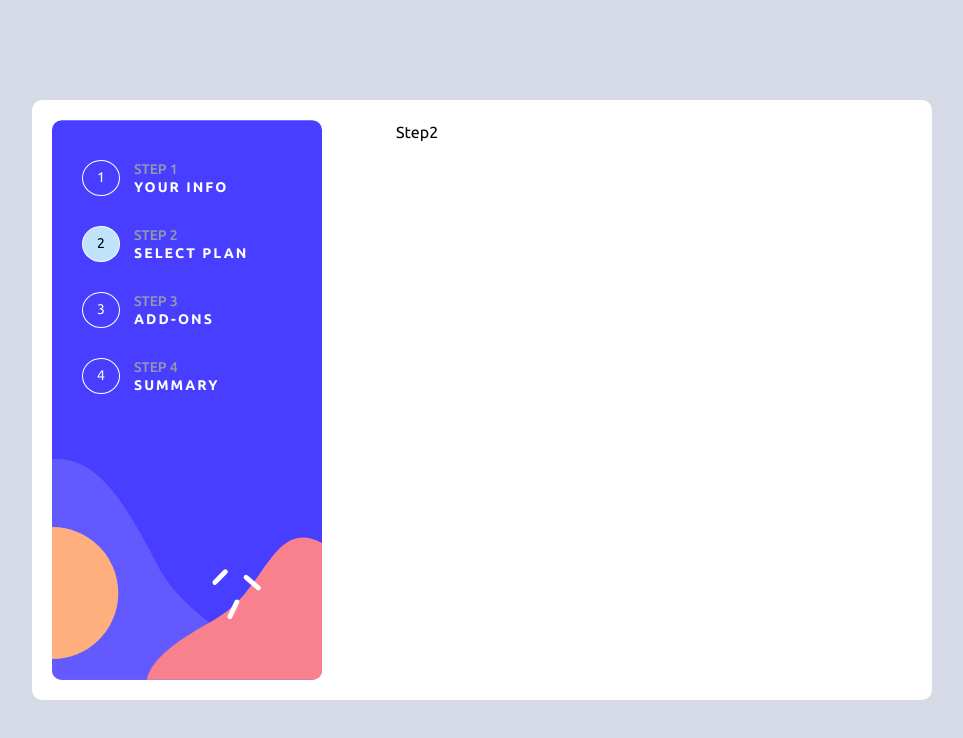
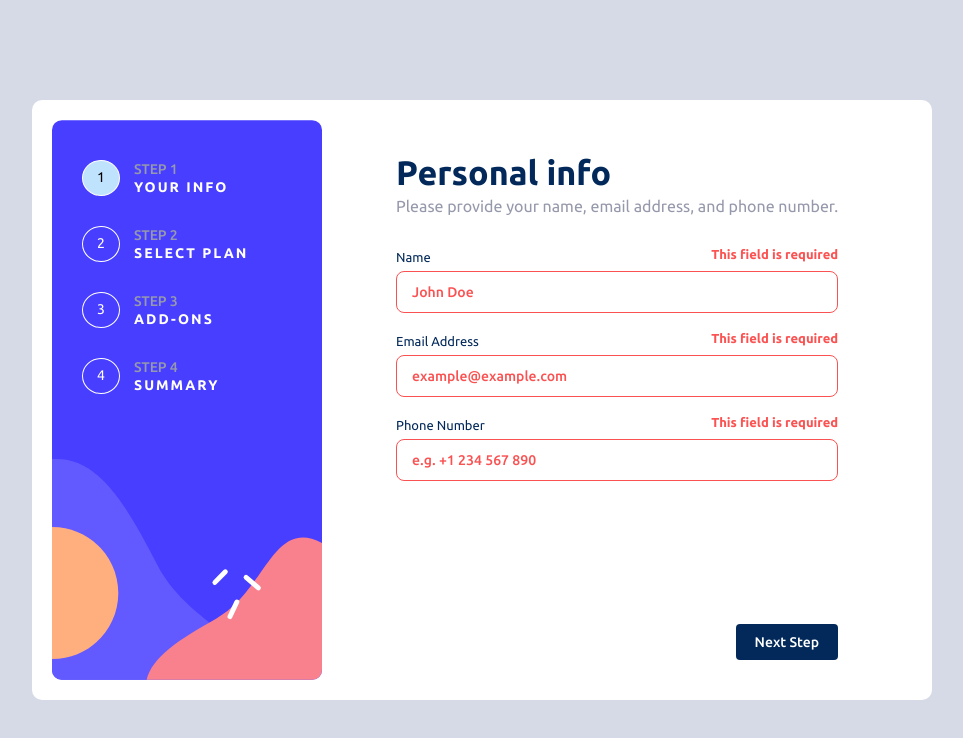
Before and after one commit to lucasfeklein/multistep-form, a React (Vite) app: page / in a window 1280 px wide. Both pictures are taken after a click on the button "Next Step". Shown: the top 738 px of the page, without its empty margins (158-1121 px from the left). Built offline with nearby package versions, Linux system fonts and the light colour scheme.

Commit message:
first step for desktop working

```diff
--- a/src/App.jsx
+++ b/src/App.jsx
@@ -5,6 +5,14 @@ import { steps } from "./utils/variables";
 
 function App() {
   const [activeStep, setActiveStep] = useState(1);
+  const [formData, setFormData] = useState({ email: "", phone: "", name: "" });
+
+  const handleFormData = (e) => {
+    setFormData((prevData) => ({
+      ...prevData,
+      [e.target.name]: e.target.value,
+    }));
+  };
 
   const handleClick = (step) => {
     setActiveStep(step);
@@ -24,7 +32,13 @@ function App() {
         ))}
       </div>
       <div className="plan-container">
-        {activeStep === 1 && <Step1 handleClick={handleClick} />}
+        {activeStep === 1 && (
+          <Step1
+            handleClick={handleClick}
+            handleFormData={handleFormData}
+            {...formData}
+          />
+        )}
         {activeStep === 2 && <Step2 handleClick={handleClick} />}
         {activeStep === 3 && <Step3 handleClick={handleClick} />}
         {activeStep === 4 && <Step4 handleClick={handleClick} />}
--- a/src/components/Step1/Step1.jsx
+++ b/src/components/Step1/Step1.jsx
@@ -1,41 +1,103 @@
 import { Box, Button, Text, TextInput, Title } from "@mantine/core";
+import React, { useState } from "react";
 import classes from "./Step1.module.css";
 
-const Step1 = ({ handleClick }) => {
+const Step1 = ({ handleClick, handleFormData }) => {
+  const [formData, setFormData] = useState({
+    name: "",
+    email: "",
+    phone: "",
+  });
+
+  const [formErrors, setFormErrors] = useState({
+    name: false,
+    email: false,
+    phone: false,
+  });
+
+  const handleInputChange = (e) => {
+    const { name, value } = e.target;
+    setFormData({ ...formData, [name]: value });
+  };
+
   const handleNextStepClick = () => {
+    // Validate the form before proceeding to the next step
+    const newFormErrors = {};
+    if (!formData.name) {
+      newFormErrors.name = true;
+    }
+    if (!formData.email) {
+      newFormErrors.email = true;
+    }
+    if (!formData.phone) {
+      newFormErrors.phone = true;
+    }
+
+    // If there are errors, set them in the formErrors state
+    if (Object.keys(newFormErrors).length > 0) {
+      setFormErrors(newFormErrors);
+    } else {
       handleClick(2);
+    }
   };
 
   return (
     <Box className={classes.container}>
       <Box>
         <Title style={{ color: "hsl(213, 96%, 18%)" }}>Personal info</Title>
-        <Text color="hsl(231, 11%, 63%)">
-          Please provide your name, email address and phone number.
+        <Text style={{ color: "hsl(231, 11%, 63%)" }}>
+          Please provide your name, email address, and phone number.
         </Text>
+        <div style={{ position: "relative" }}>
           <TextInput
             mt={25}
+            name="name"
+            value={formData.name}
+            onChange={handleInputChange}
             classNames={{ label: classes.label, input: classes.input }}
             label="Name"
             placeholder="John Doe"
             type="text"
+            error={formErrors.name} // Set the error prop
           />
+          {formErrors.name && (
+            <Box className={classes.error_message}>This field is required</Box>
+          )}
+        </div>
+        <div style={{ position: "relative" }}>
           <TextInput
             mt={15}
+            name="email"
+            value={formData.email}
+            onChange={handleInputChange}
             classNames={{ label: classes.label, input: classes.input }}
             label="Email Address"
             placeholder="example@example.com"
             type="email"
+            error={formErrors.email} // Set the error prop
           />
-
+          {formErrors.email && (
+            <Box className={classes.error_message}>This field is required</Box>
+          )}
+        </div>
+        <div style={{ position: "relative" }}>
           <TextInput
             mt={15}
+            name="phone"
+            value={formData.phone}
+            onChange={handleInputChange}
             classNames={{ label: classes.label, input: classes.input }}
             label="Phone Number"
             placeholder="e.g. +1 234 567 890"
             type="text"
+            error={formErrors.phone} // Set the error prop
           />
+          {formErrors.phone && (
+            <Box className={classes.error_message}>This field is required</Box>
+          )}
+        </div>
       </Box>
+
       <Button onClick={handleNextStepClick} className={classes.button} mb={20}>
         Next Step
       </Button>
--- a/src/components/Step1/Step1.module.css
+++ b/src/components/Step1/Step1.module.css
@@ -33,3 +33,12 @@
 .button:hover {
   background-color: hsl(213, 96%, 27%);
 }
+
+.error_message {
+  position: absolute;
+  top: 0;
+  right: 0;
+  color: #fb5252;
+  font-weight: bold;
+  font-size: 13px;
+}
```
Lines whose indentation alone changed are shown as unchanged.
